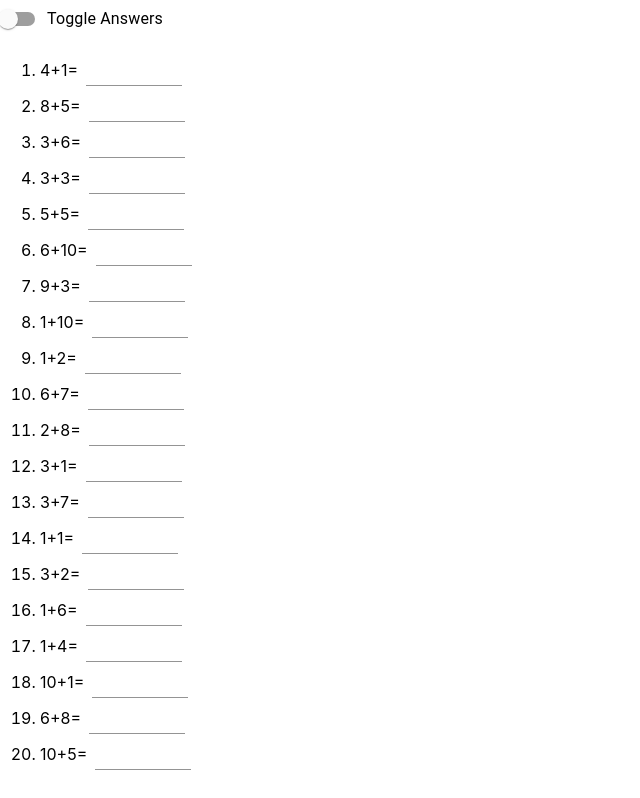
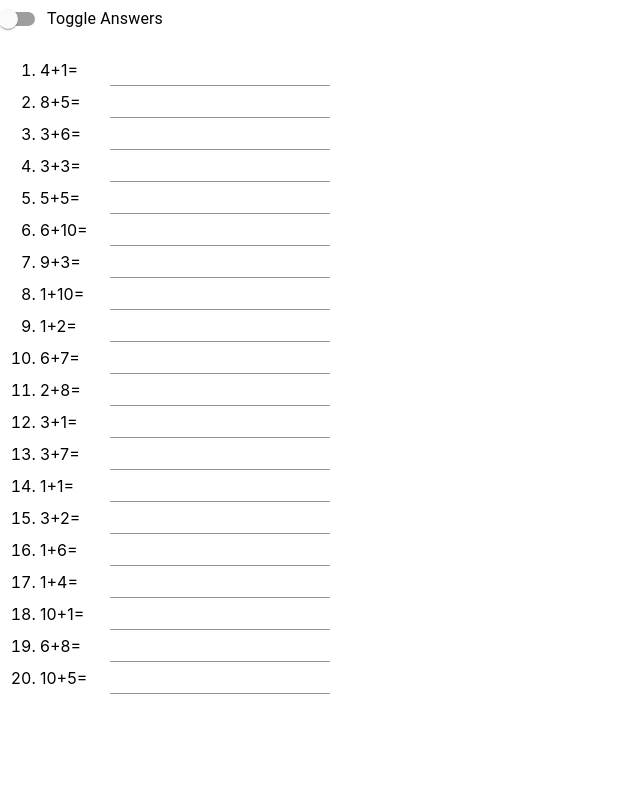
Before and after one commit to adamgleizer/MathGen, a React (Create React App) app in the folder app/: page / in a window 1280 px wide. Shown: the whole page, without its empty margins (0-640 px from the left). Built offline with nearby package versions, Linux system fonts and the light colour scheme.

Commit message:
Added Ability to write answer and toggle showing of answers

```diff
--- /dev/null
+++ b/app/src/AnswerField.tsx
@@ -0,0 +1,57 @@
+import React from 'react';
+import TextField from '@material-ui/core/TextField';
+
+export default function AnswerField(props: {answer: number, showAnswer: boolean}) {
+    if (props.showAnswer) {
+        return (
+            <DisplayAnswerField answer={props.answer} />
+        )
+    } else {
+        return (
+            <InputAnswerField answer={props.answer} />
+        )
+    }
+}
+
+function DisplayAnswerField(props: {answer: number} ) {
+    return (
+        <form>
+        <TextField
+            id="standard-basic"
+            value={props.answer}
+        >
+        </TextField>
+        </form>
+    )
+}
+
+type Props = { answer: number }
+type State = { currentVal: string, correct: boolean }
+
+class InputAnswerField extends React.Component<Props
+  , State> {
+  constructor(props: Props) {
+    super(props)
+    this.state = { currentVal: '', correct: false }
+  }
+
+  onChange(event: React.ChangeEvent<HTMLInputElement | HTMLTextAreaElement>) {
+    console.log(typeof event)
+    if (event.target.value === this.props.answer.toString()) {
+      this.setState({ correct: true })
+    }
+    else {
+      this.setState({ correct : false })
+    }
+  }
+  render() {
+    var color : "primary" | "secondary" = this.state.correct ? "primary" : "secondary"
+    return (
+      <TextField
+        color={color}
+        name="phone"
+        onChange={this.onChange.bind(this)}
+      />
+    )
+  }
+}
--- a/app/src/App.tsx
+++ b/app/src/App.tsx
@@ -1,10 +1,11 @@
 import React from 'react';
-import {ProblemGenerator, Problem} from './Problem';
+import { ProblemGenerator, Problem } from './Problem';
 import './App.css';
-import TextField from '@material-ui/core/TextField';
+import AnswerField from './AnswerField'
 import Grid from '@material-ui/core/Grid';
 import FormControlLabel from '@material-ui/core/FormControlLabel';
 import Switch from '@material-ui/core/Switch';
+import Box from '@material-ui/core/Box';
 
 type State = {
   problems: Array<Problem>,
@@ -18,7 +19,7 @@ class App extends React.Component<Props, State> {
   constructor(props: Props) {
     super(props)
     var showAnswers: boolean = false
-    var problems : Array<Problem> = []
+    var problems: Array<Problem> = []
 
     for (var i = 0; i < 20; i++) {
       var problem: Problem
@@ -28,7 +29,7 @@ class App extends React.Component<Props, State> {
       problems.push(problem)
     }
 
-    this.state = {problems: problems, showAnswers: showAnswers}
+    this.state = { problems: problems, showAnswers: showAnswers }
 
     // This binding is necessary to make `this` work in the callback
     this.toggleAnswers = this.toggleAnswers.bind(this);
@@ -57,16 +58,20 @@ class App extends React.Component<Props, State> {
         <ol>
           {this.state.problems.map(problem => (
             <li key={`${problem.firstOperand}${problem.secondOperand}`}>
-              <Grid container justify="flex-start" alignItems="center" spacing={1}>
+              <Box width={290}>
+                <Grid container justify="space-between" alignItems="center" spacing={0}>
                   <Grid item>
                     {problem.expressionEquals}
                   </Grid>
-                <Grid item xs={1}>
+                  <Grid item>
                     <AnswerField
-                    answer={this.state.showAnswers ? problem.result : ""}
+                      answer={problem.result}
+                      showAnswer={this.state.showAnswers}
                       />
                   </Grid>
                 </Grid>
+              </Box>
+
             </li>
           ))}
         </ol>
@@ -75,17 +80,4 @@ class App extends React.Component<Props, State> {
   }
 }
 
-function AnswerField(props: {answer: number | string}) {
-
-  return (
-    <form>
-      <TextField
-        id="standard-basic"
-        value={props.answer}
-      >
-      </TextField>
-    </form>
-  )
-}
-
 export default App;
```
Lines whose indentation alone changed are shown as unchanged.
